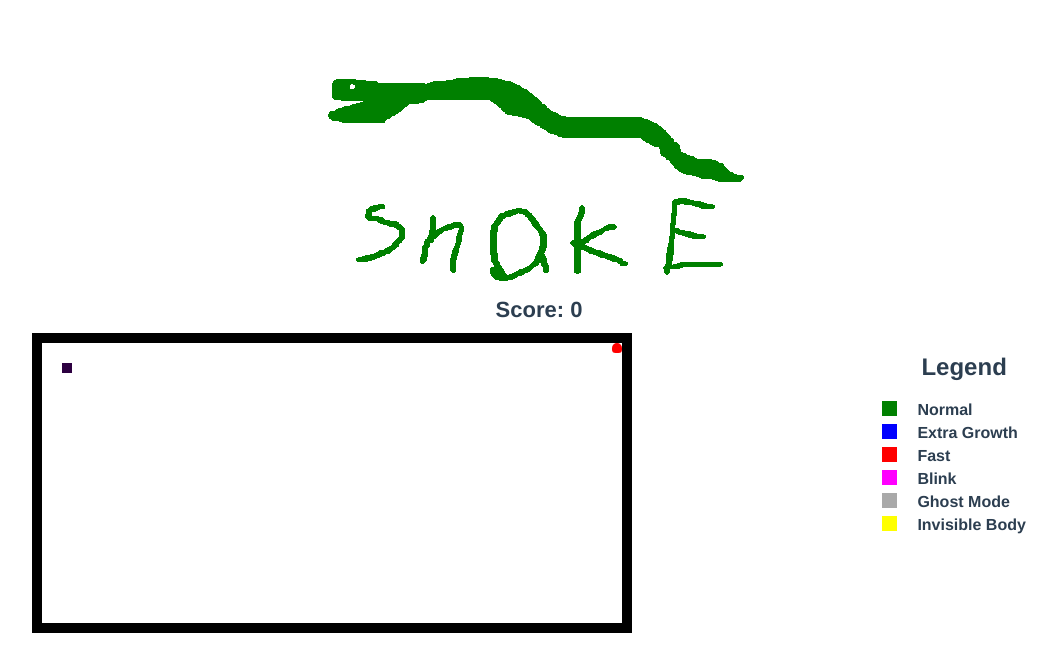
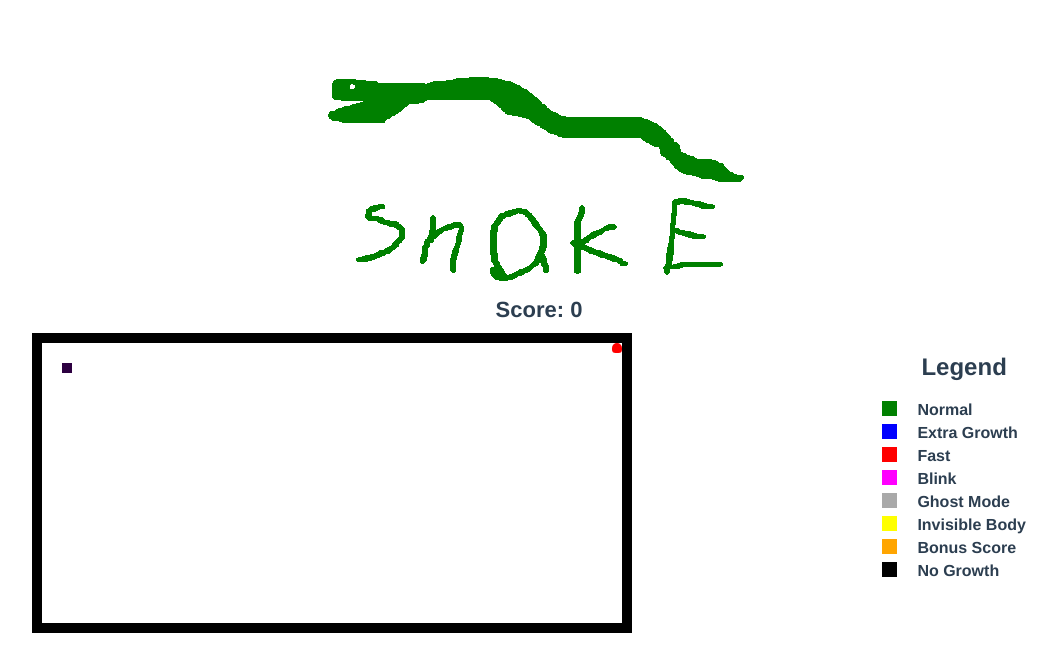
Before and after one commit to tmatthiash/vueSnake, a Vue app: page / in a window 1280 px wide. Shown: the top 672 px of the page, without its empty margins (101-1158 px from the left). Built offline with nearby package versions, Linux system fonts and the light colour scheme.

Commit message:
added two more eggs, decoupled score/length

```diff
--- a/src/components/GameCell.vue
+++ b/src/components/GameCell.vue
@@ -42,7 +42,18 @@ export default {
     height: 10px;
     width: 10px;
     border-radius: 100% 100% 70% 70%;
+    background-color: brown;
 }
+
+/* .game-grid-snake-food::after {
+    height: 10px;
+    width: 10px;
+    z-index: 3000;
+    content: ' ';
+    display: block;
+    background-image: url("../assets/egg.svg");
+    background-size: 10px 10px;
+} */
 
 .food-type-0 {
     background-color: green;
@@ -68,6 +79,14 @@ export default {
     background-color: yellow;
 }
 
+.food-type-6 {
+    background-color: orange;
+}
+
+.food-type-7 {
+    background-color: black;
+}
+
 
 .game-grid-snake-head {
     height: 10px;
--- a/src/components/HomePage.vue
+++ b/src/components/HomePage.vue
@@ -1,5 +1,5 @@
 <template>
-    <div class="score-label">Score: {{snakeLength-5}}</div>
+    <div class="score-label">Score: {{gameScore}}</div>
     <div class="game-wrapper">
         <game-grid
             :gameMap="gameMap"
@@ -32,6 +32,7 @@ export default {
             keyPress: null,
             lastKeyPress: null,
             snakeLength: 5,
+            gameScore: 0,
             snakeFood: {},
             gameSpeed: 90,
             intervalId: null,
@@ -64,25 +65,38 @@ export default {
             this.switchInvisibleModeTo(false);
             switch(this.snakeFood.type) {
                 case 0:
+                    this.gameScore += 3;
                     this.snakeLength += 3;
                     break;
                 case 1:
+                    this.gameScore += 3;
                     this.snakeLength += 10;
                     break;
                 case 2:
                     this.gameSpeed = 50;
+                    this.gameScore += 3;
                     this.snakeLength += 3;
                     break;
                 case 3:
+                    this.gameScore += 3;
                     this.snakeLength += 3;
                     break;
                 case 4:
                     this.snakeLength += 3;
+                    this.gameScore += 3;
                     this.switchGhostModeTo(true);
                     break;
                 case 5:
                     this.snakeLength += 3;
+                    this.gameScore += 3;
                     this.switchInvisibleModeTo(true);
+                    break;
+                case 6:
+                    this.snakeLength += 3;
+                    this.gameScore += 10;
+                    break;
+                case 7:
+                    this.gameScore += 3;
                     break;
             }
             this.resetMoveSpeed();
@@ -104,11 +118,13 @@ export default {
             previousFood?.classList.remove("food-type-3");
             previousFood?.classList.remove("food-type-4");
             previousFood?.classList.remove("food-type-5");
+            previousFood?.classList.remove("food-type-6");
+            previousFood?.classList.remove("food-type-7");
         },
         createNewSnakeFood() {
 
             this.clearAllOldFoods();
-            const foodType = this.getRandomInt(6);
+            const foodType = this.getRandomInt(8);
             const newFoodX = this.getRandomInt(MAX_WIDTH-2) + 1;
             const newFoodY = this.getRandomInt(MAX_HEIGHT-2) + 1;
             this.snakeFood = {
--- a/src/components/Legend.vue
+++ b/src/components/Legend.vue
@@ -24,6 +24,14 @@
         <div class="legend-entry">
             <div class="entry-food food-type-5" />
             <h4 class="entry-text">Invisible Body</h4>
+        </div>
+        <div class="legend-entry">
+            <div class="entry-food food-type-6" />
+            <h4 class="entry-text">Bonus Score</h4>
+        </div>
+        <div class="legend-entry">
+            <div class="entry-food food-type-7" />
+            <h4 class="entry-text">No Growth</h4>
         </div>
     </div>
 </template>
@@ -69,6 +77,14 @@ export default {
     background-color: yellow ;
 }
 
+.food-type-6 {
+    background-color: orange;
+}
+
+.food-type-7 {
+    background-color: black;
+}
+
 .entry-text {
     margin: 0 20px;
 }
```
Also changed, not shown: src/assets/egg.svg (added).
